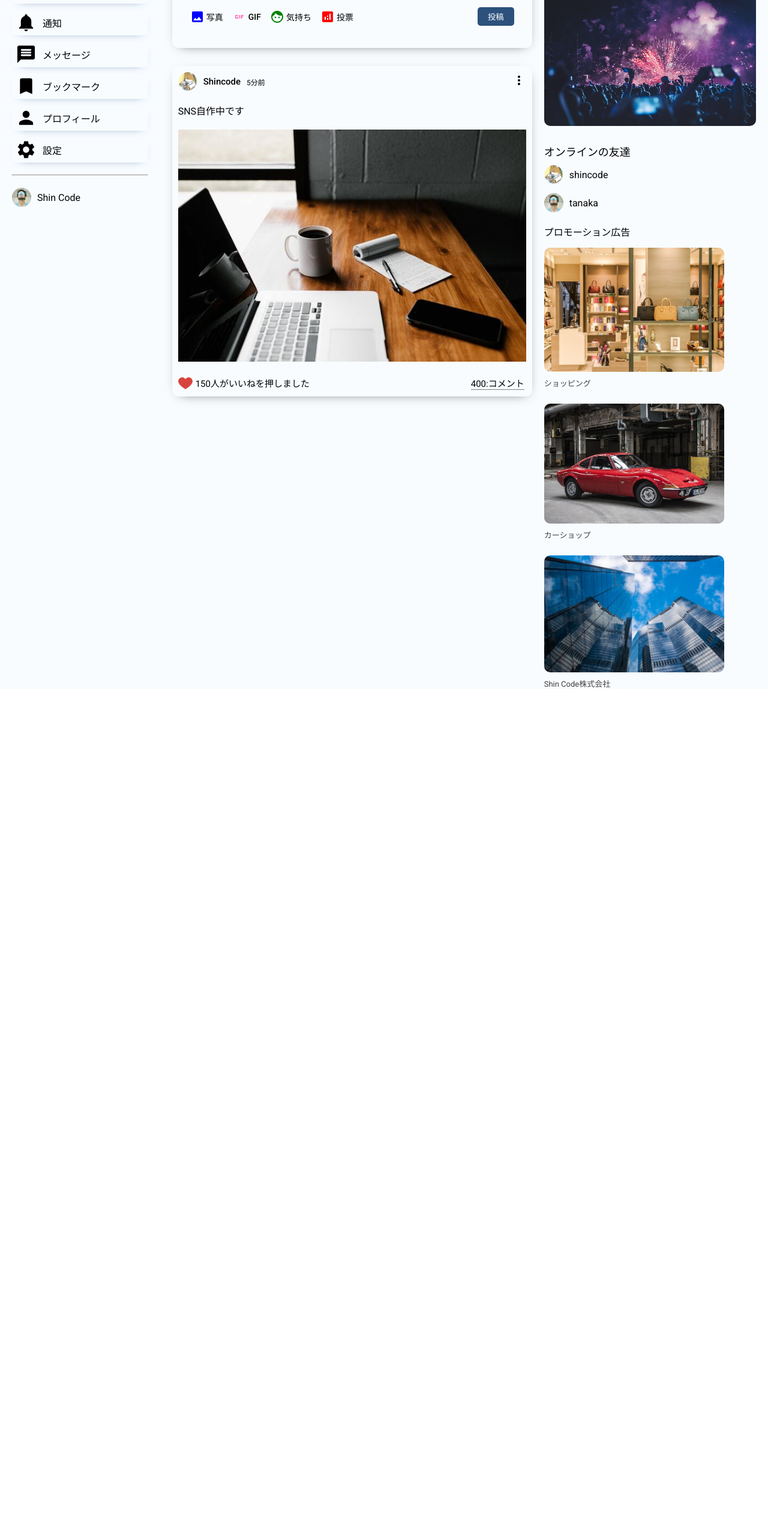
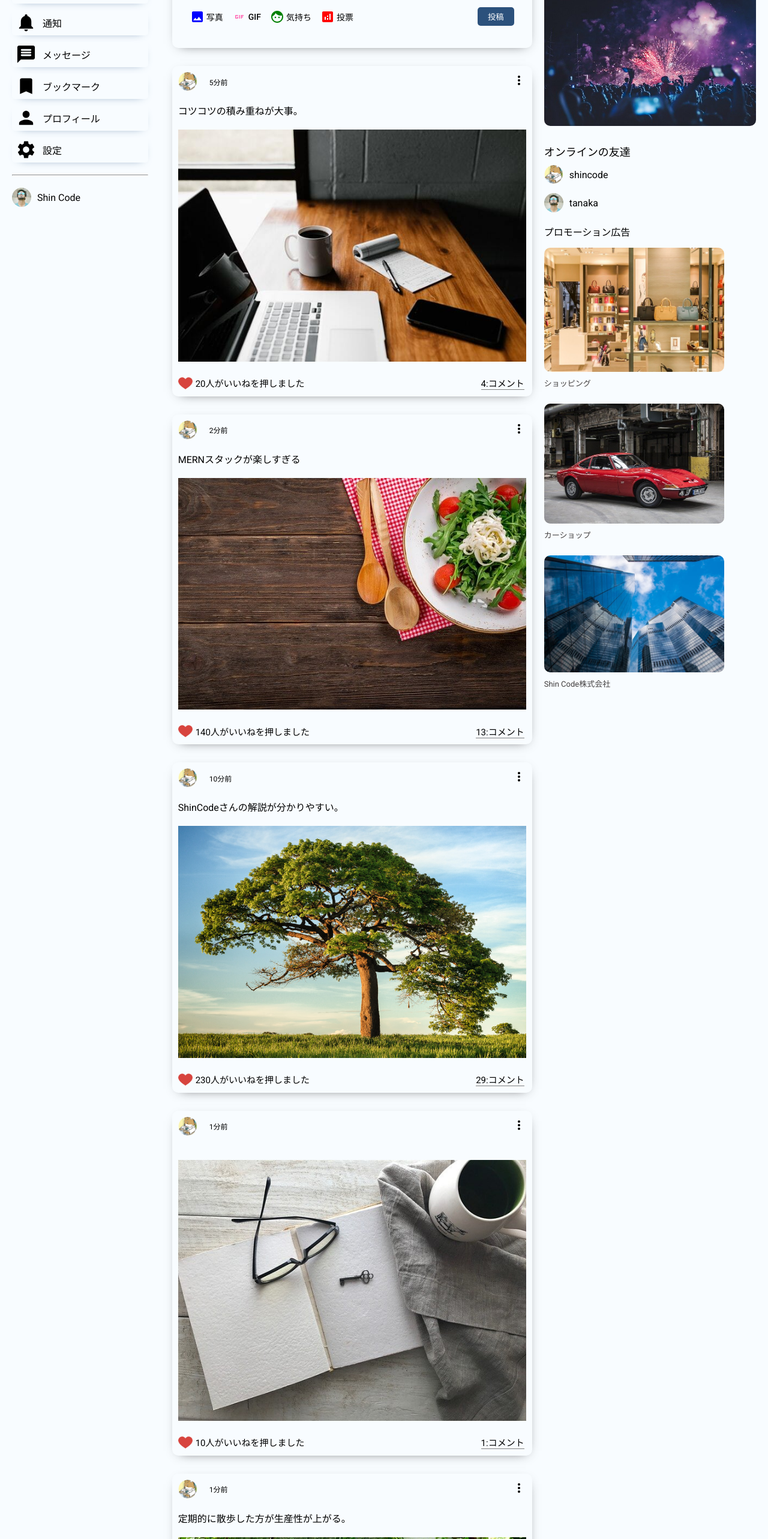
Before and after one commit to canopus-m-satoshi/real-sns, a React (Vite) app in the folder frontend/: page / in a window 1280 px wide. Shown: the part 160-2726 px from the top of the page at 60% size. Before the commit the page ends 1310 px from the top, so only its background shows below. Built offline with nearby package versions, Linux system fonts and the light colour scheme.

Commit message:
59. ダミーデータで投稿内容を更新しよう

```diff
--- a/frontend/src/components/post/Post.jsx
+++ b/frontend/src/components/post/Post.jsx
@@ -3,7 +3,7 @@
 import React from 'react'
 import './Post.css'
 
-const Post = () => {
+const Post = ({ post }) => {
   return (
     <div className="post">
       <div className="postWrapper">
@@ -14,24 +14,26 @@
               alt=""
               className="postProfileImg"
             />
-            <span className="postUsername">Shincode</span>
-            <span className="postDate">5分前</span>
+            <span className="postUsername">{post.username}</span>
+            <span className="postDate">{post.date}</span>
           </div>
           <div className="postTopRight">
             <MoreVert />
           </div>
         </div>
         <div className="postCenter">
-          <span className="postText">SNS自作中です</span>
-          <img className="postImg" src="/assets/post/1.jpeg" alt="" />
+          <span className="postText">{post.desc}</span>
+          <img src={post.photo} alt="" className="postImg" />
         </div>
         <div className="postBottom">
           <div className="postBottomLeft">
             <img src="/assets/heart.png" alt="" className="likeIcon" />
-            <span className="postLikeCounter">150人がいいねを押しました</span>
+            <span className="postLikeCounter">
+              {post.like}人がいいねを押しました
+            </span>
           </div>
           <div className="postBottomRight">
-            <span className="postCommentText">400:コメント</span>
+            <span className="postCommentText">{post.comment}:コメント</span>
           </div>
         </div>
       </div>
--- a/frontend/src/components/timeline/Timeline.jsx
+++ b/frontend/src/components/timeline/Timeline.jsx
@@ -4,12 +4,16 @@
 import Post from '../post/Post'
 import './Timeline.css'
 
+import { Posts } from '../../dummydata'
+
 const Timeline = () => {
   return (
     <div className="timeline">
       <div className="timelineWrapper">
         <Share />
-        <Post />
+        {Posts.map((post) => (
+          <Post post={post} key={post.id} />
+        ))}
       </div>
     </div>
   )
--- /dev/null
+++ b/frontend/src/dummydata.js
@@ -0,0 +1,74 @@
+export const Users = [
+  {
+    id: 1,
+    profilePicture: '/person/1.jpeg',
+    username: 'ShinCode',
+  },
+  {
+    id: 2,
+    profilePicture: '/person/2.jpeg',
+    username: 'Yamaki',
+  },
+  {
+    id: 3,
+    profilePicture: '/person/3.jpeg',
+    username: 'Koga',
+  },
+  {
+    id: 4,
+    profilePicture: '/person/4.jpeg',
+    username: 'Matukubo',
+  },
+  {
+    id: 5,
+    profilePicture: '/person/5.jpeg',
+    username: 'Kikukawa',
+  },
+]
+
+export const Posts = [
+  {
+    id: 1,
+    desc: 'コツコツの積み重ねが大事。',
+    photo: '/assets/post/1.jpeg',
+    date: '5分前',
+    userId: 1,
+    like: 20,
+    comment: 4,
+  },
+  {
+    id: 2,
+    desc: 'MERNスタックが楽しすぎる',
+    photo: '/assets/post/2.jpeg',
+    date: '2分前',
+    userId: 2,
+    like: 140,
+    comment: 13,
+  },
+  {
+    id: 3,
+    desc: 'ShinCodeさんの解説が分かりやすい。',
+    photo: '/assets/post/3.jpeg',
+    date: '10分前',
+    userId: 3,
+    like: 230,
+    comment: 29,
+  },
+  {
+    id: 4,
+    photo: '/assets/post/4.jpeg',
+    date: '1分前',
+    userId: 4,
+    like: 10,
+    comment: 1,
+  },
+  {
+    id: 5,
+    desc: '定期的に散歩した方が生産性が上がる。',
+    photo: '/assets/post/5.jpeg',
+    date: '1分前',
+    userId: 5,
+    like: 100,
+    comment: 3,
+  },
+]
```
